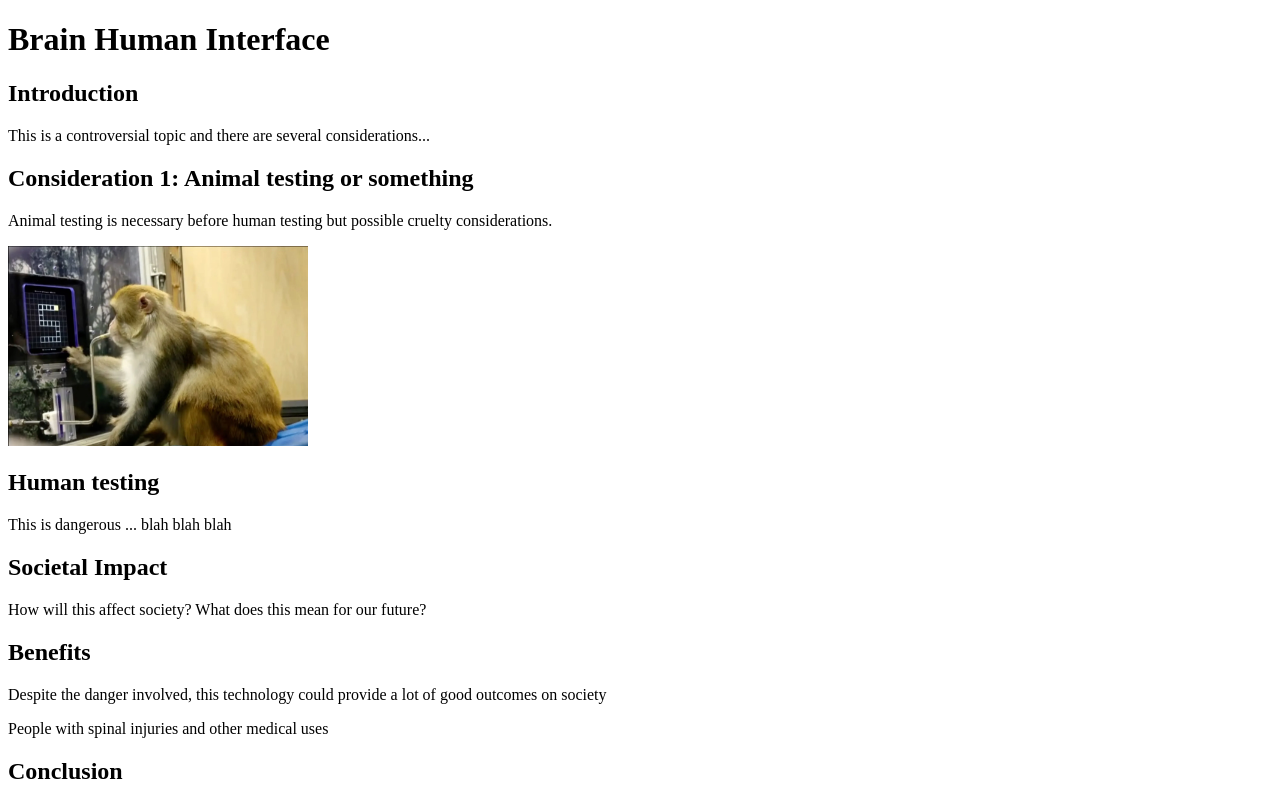
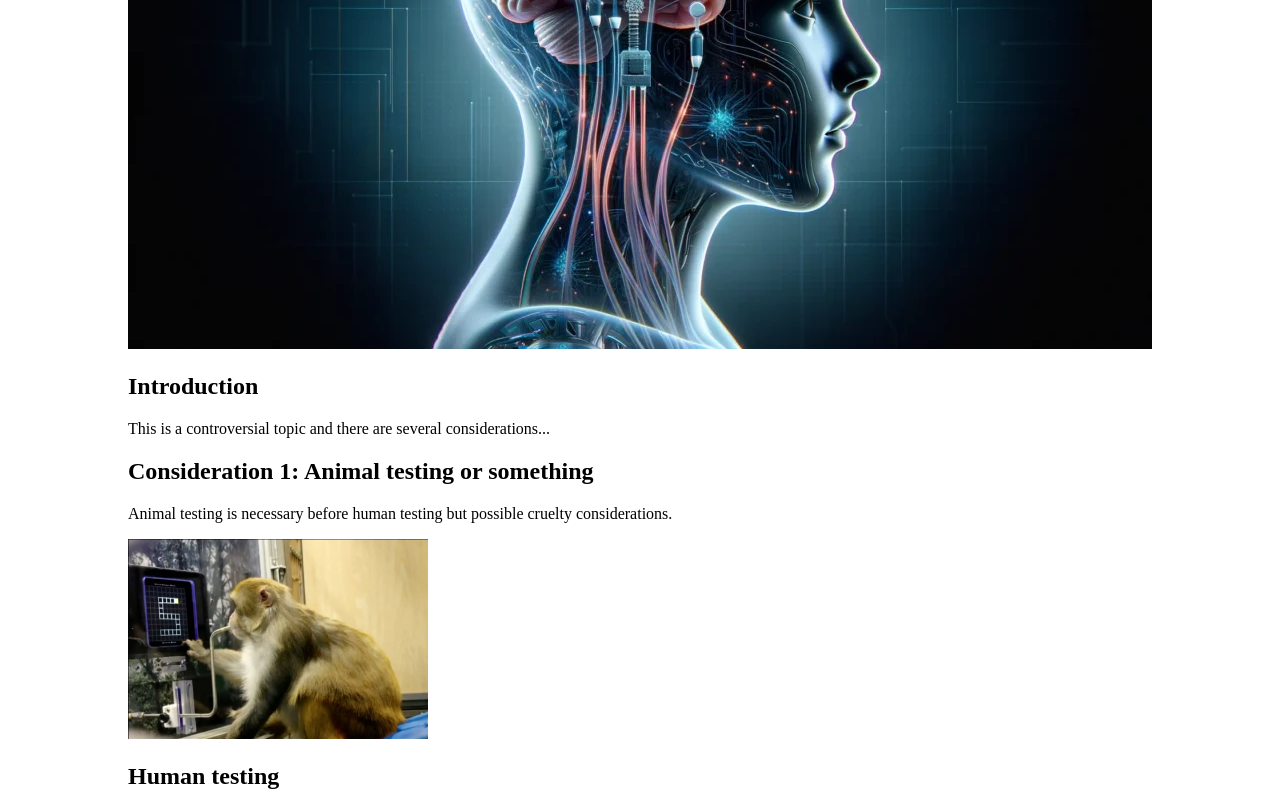
Before and after one commit to millerandrew1/ethics.github.io, a Next.js app: page / in a window 1280 px wide. Shown: the top 800 px of the page. Built offline with nearby package versions, Linux system fonts and the light colour scheme.

Commit message:
header photo

```diff
--- a/app/page.tsx
+++ b/app/page.tsx
@@ -2,8 +2,16 @@
 
 const Article: React.FC = () => {
   return (
+    <div style={{
+      display: 'flex',
+      justifyContent: 'center',
+      alignItems: 'center',
+      height: '100vh'
+  }}>
     <div className="font-sans max-w-2xl mx-auto bg-blue-100 p-8 rounded-lg">
       <h1 className="text-center text-gray-800 text-2xl mb-4">Brain Human Interface</h1>
+      <img src="brain_logo.jpg" alt="logo" className="absolute top-0 left-0 w-8 h-8" />
+
       <section className="mb-4">
         <h2 className="text-gray-600 text-lg mb-2">Introduction</h2>
         <p>This is a controversial topic and there are several considerations...</p>
@@ -31,6 +39,7 @@
         <p>In conclusion, ...</p>
       </section>
     </div>
+  </div>
   );
 };
 
```
Also changed, not shown: public/brain_logo.jpg (added).
